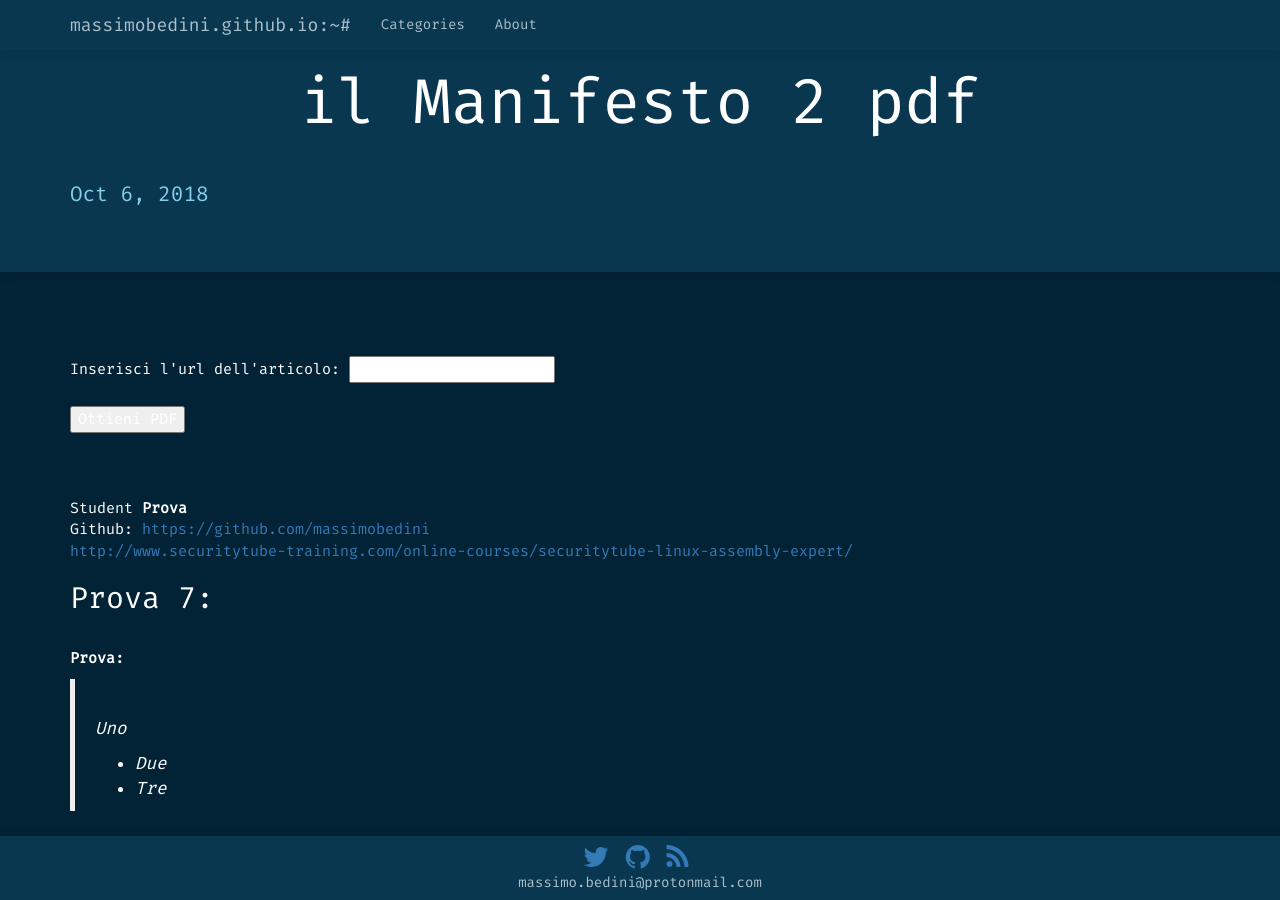
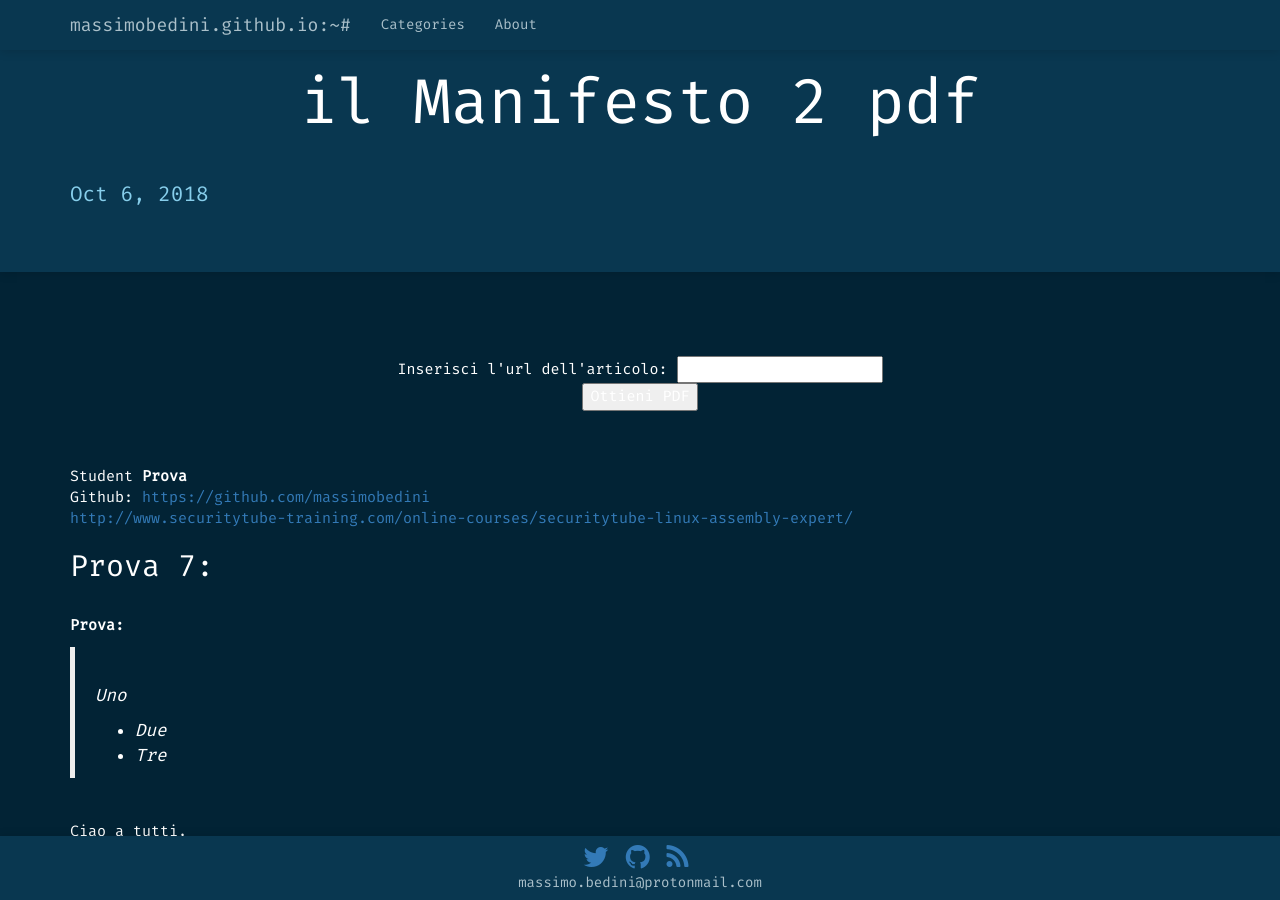
Before and after one commit to goax/goax.github.io, a Jekyll site: the page built from _posts/2018-11-06-manifesto-2-pdf.markdown, in a window 1280 px wide and 900 px high. Built offline with Jekyll 4.4.1, drawn with Linux system fonts in a browser that asks for light colours; nearby versions of some CDN libraries; some web fonts are replaced.

Commit message:
Update 2018-11-06-manifesto-2-pdf.markdown

```diff
--- a/_posts/2018-11-06-manifesto-2-pdf.markdown
+++ b/_posts/2018-11-06-manifesto-2-pdf.markdown
@@ -8,11 +8,14 @@
 
 <script type="text/javascript" src="../js/jquery-3.3.1.min.js"></script>
 <script type="text/javascript" src="../js/manifesto.js"></script>
+
+<center>
 <form id="frm1">
   Inserisci l'url dell'articolo: <input type="text" name="fname" value="URL COMPLETO"><br>
 </form>
 
 <button onclick="myFunction()">Ottieni PDF</button>
+</center>
 
 <p id="link"></p>
 
```
Also changed, not shown: other parts of _posts/2018-11-06-manifesto-2-pdf.markdown (+0 -1 lines).
